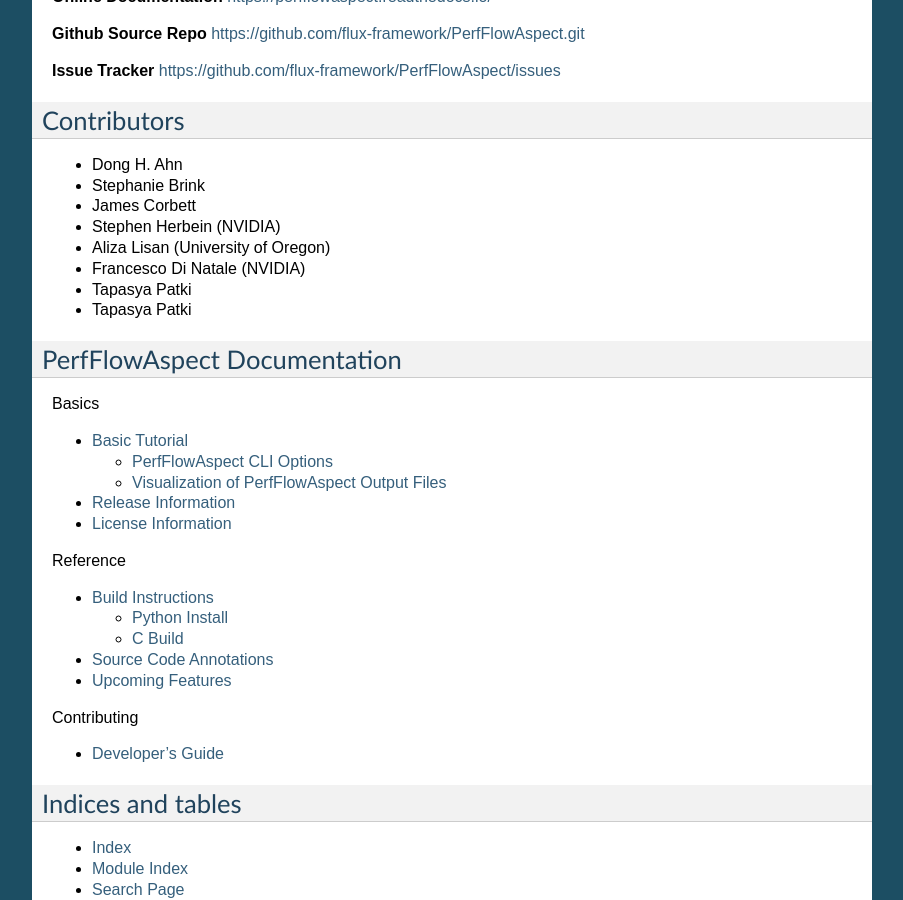
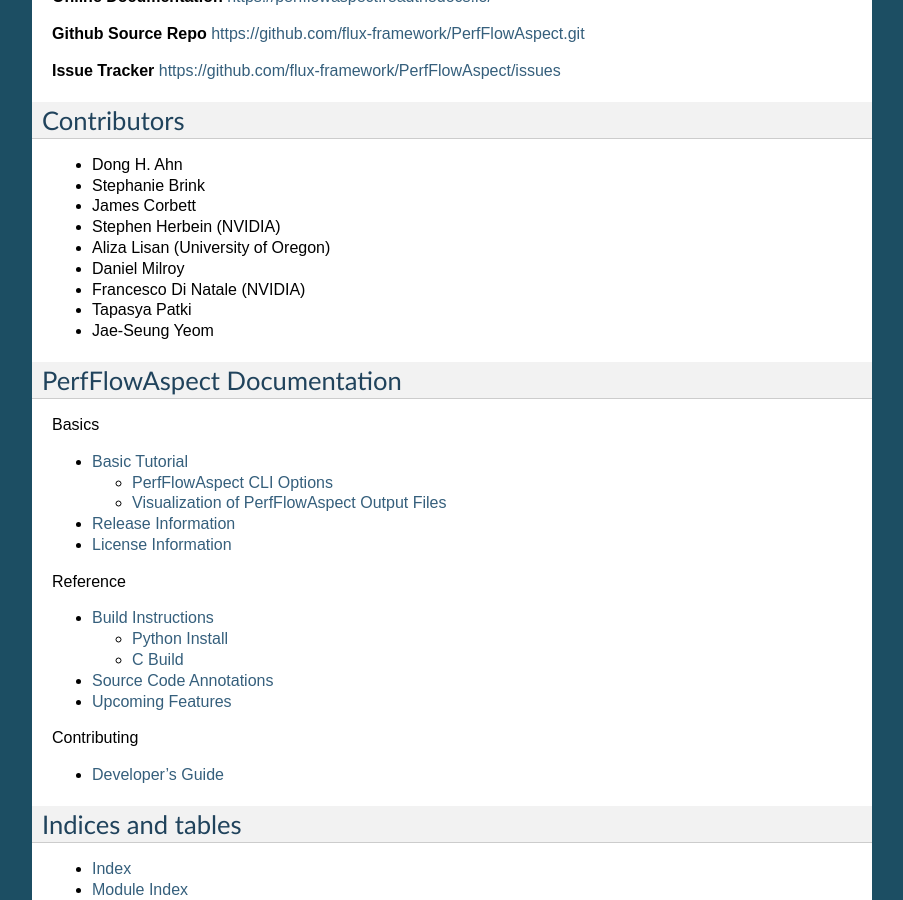
Before and after one commit to flux-framework/PerfFlowAspect, a Sphinx documentation site: the page built from docs/index.rst, in a window 1280 px wide and 900 px high, scrolled down 673 px. Shown: the whole window, without its empty margins (198-1101 px from the left). Built offline with Sphinx 7.4.7, drawn with Linux system fonts in a browser that asks for light colours.

Commit message:
Add Dan and Jae-Seung to Contributors

```diff
--- a/docs/index.rst
+++ b/docs/index.rst
@@ -61,9 +61,10 @@ uniformity as to how performance is measured and controlled.
 -  James Corbett
 -  Stephen Herbein (NVIDIA)
 -  Aliza Lisan (University of Oregon)
+-  Daniel Milroy
 -  Francesco Di Natale (NVIDIA)
 -  Tapasya Patki
--  Tapasya Patki
+-  Jae-Seung Yeom
 
 ******************************
  PerfFlowAspect Documentation
```
